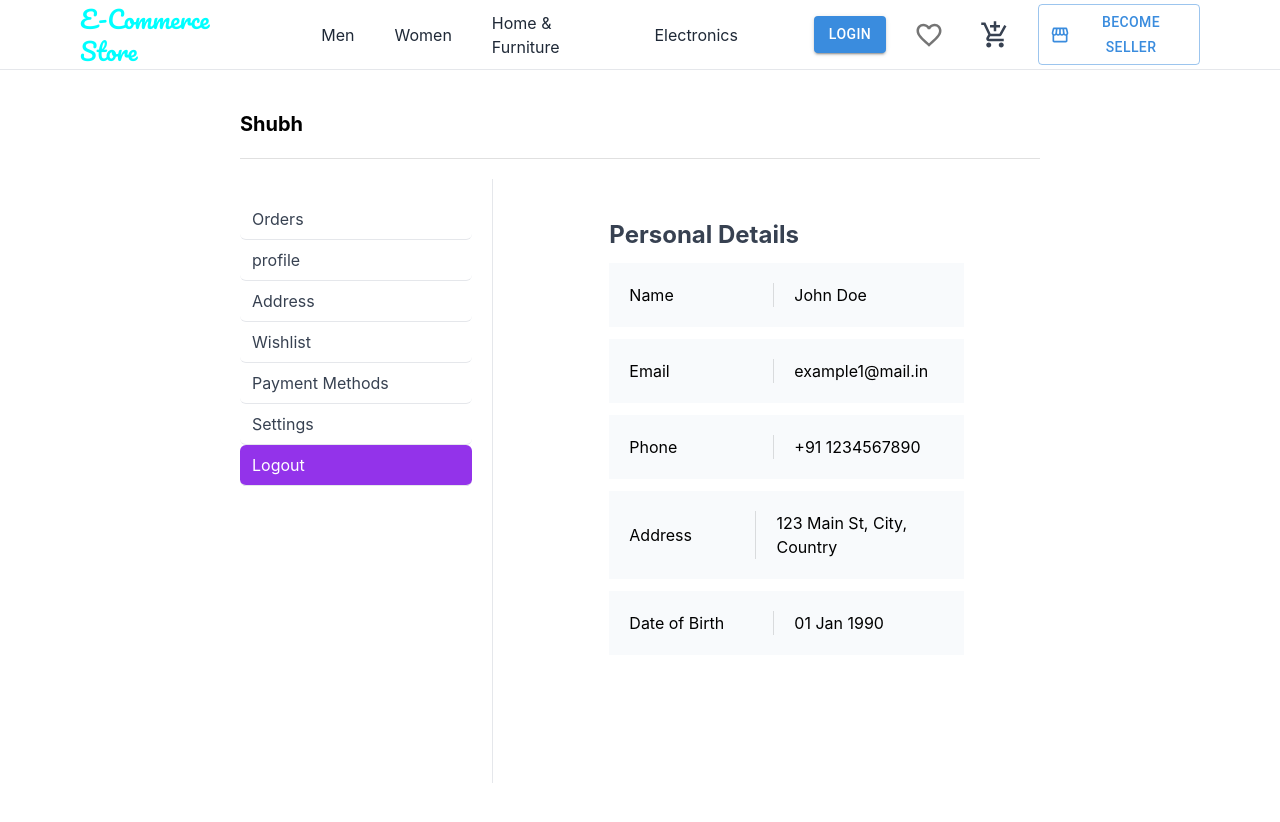
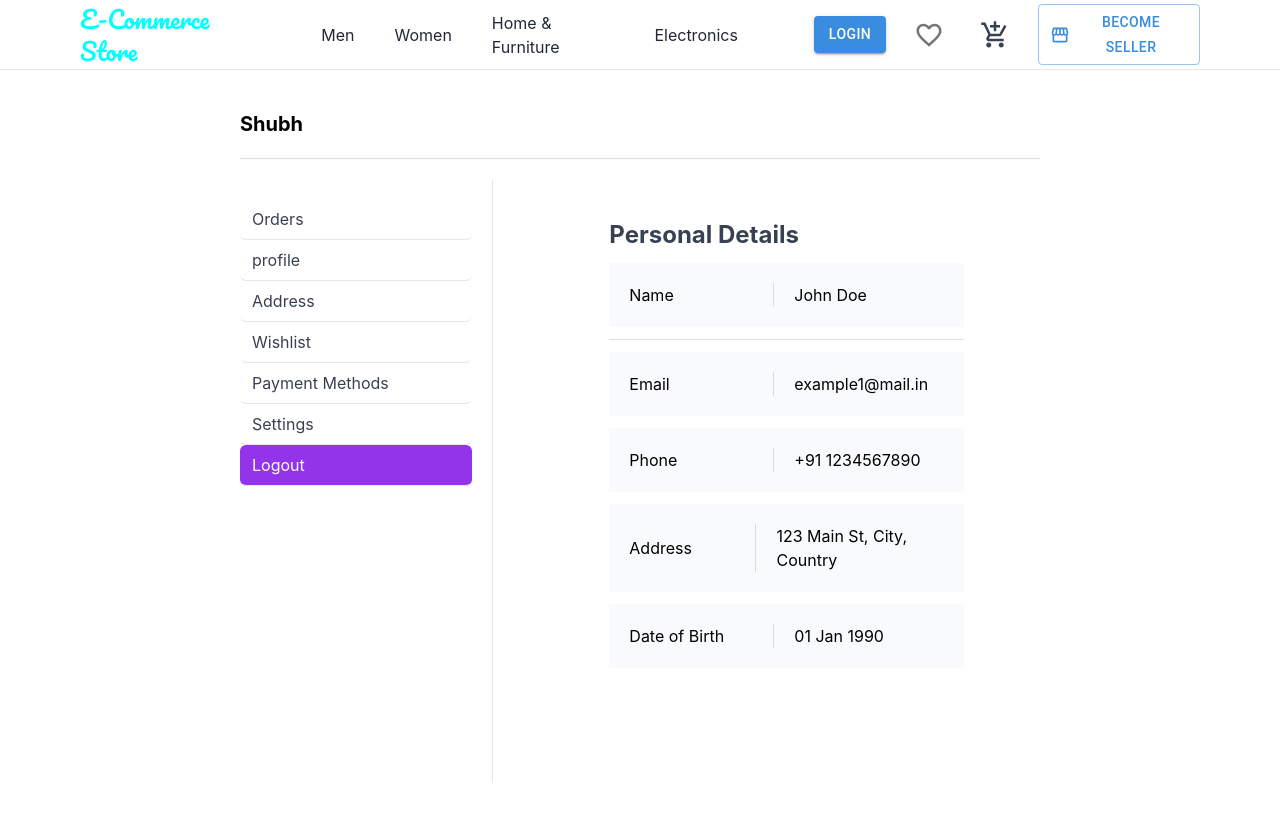
Before and after one commit to shubhcoding01/ecomproject, a React (Create React App) app: page /account/logout in a window 1280 px wide. Shown: the top 822 px of the page. Built offline with nearby package versions, Linux system fonts and the light colour scheme; some icons are missing.

Commit message:
Add horizontal divider between profile fields for improved layout

```diff
--- a/src/customer/pages/Account/UserDetails.tsx
+++ b/src/customer/pages/Account/UserDetails.tsx
@@ -1,5 +1,6 @@
 import React from 'react'
 import ProfileFieldCard from '../../../component/ProfileFieldCard'
+import { Divider } from '@mui/material'
 
 const UserDetails = () => {
   return (
@@ -24,6 +25,7 @@ const UserDetails = () => {
             </div>
             <div className='space-y-3'>
                 <ProfileFieldCard keys="Name" value={"John Doe"} />
+                <Divider orientation="horizontal" flexItem />
                 <ProfileFieldCard keys="Email" value="example1@mail.in" />
                 <ProfileFieldCard keys="Phone" value="+91 1234567890" />
                 <ProfileFieldCard keys="Address" value="123 Main St, City, Country" />
```
